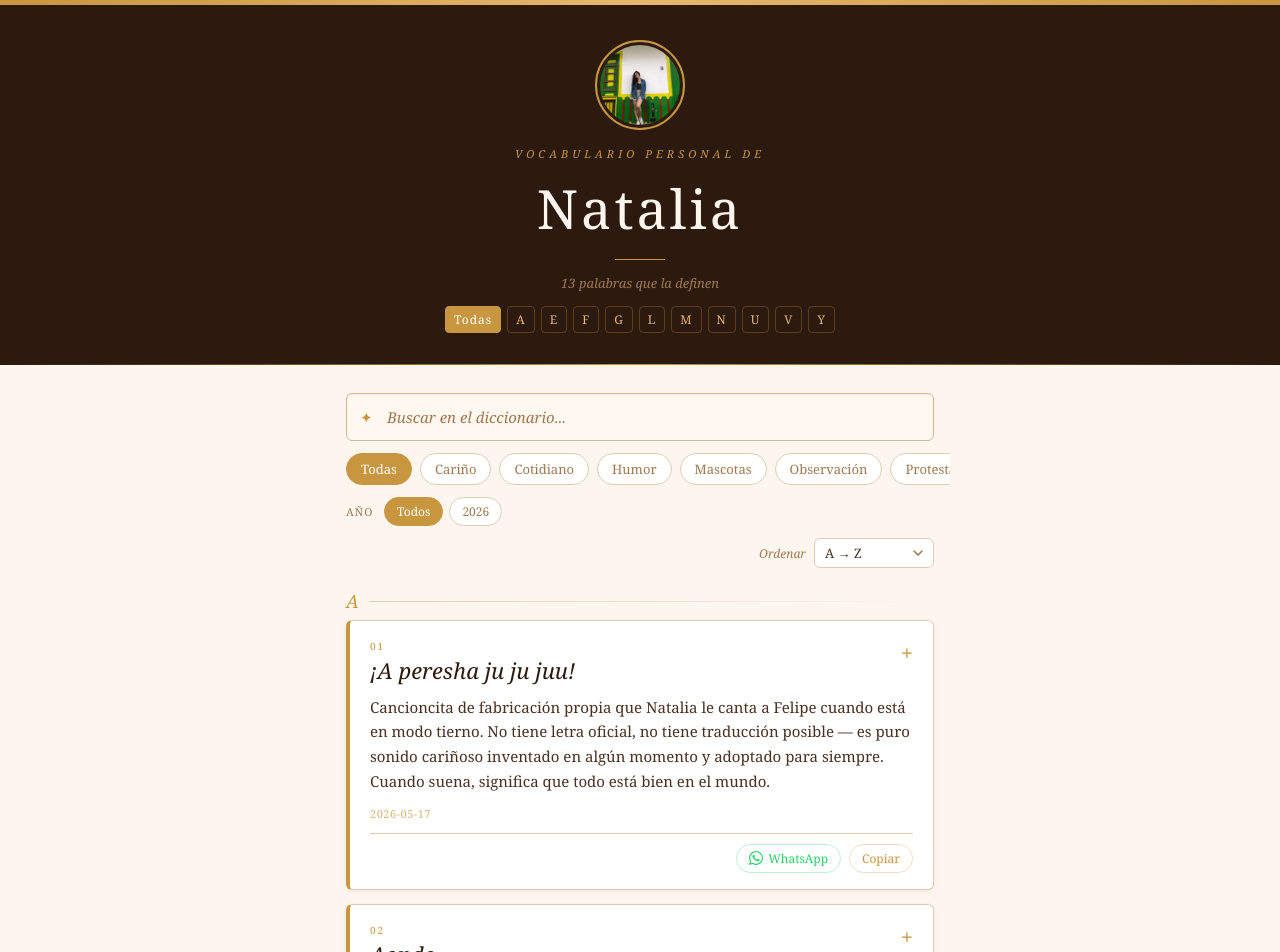
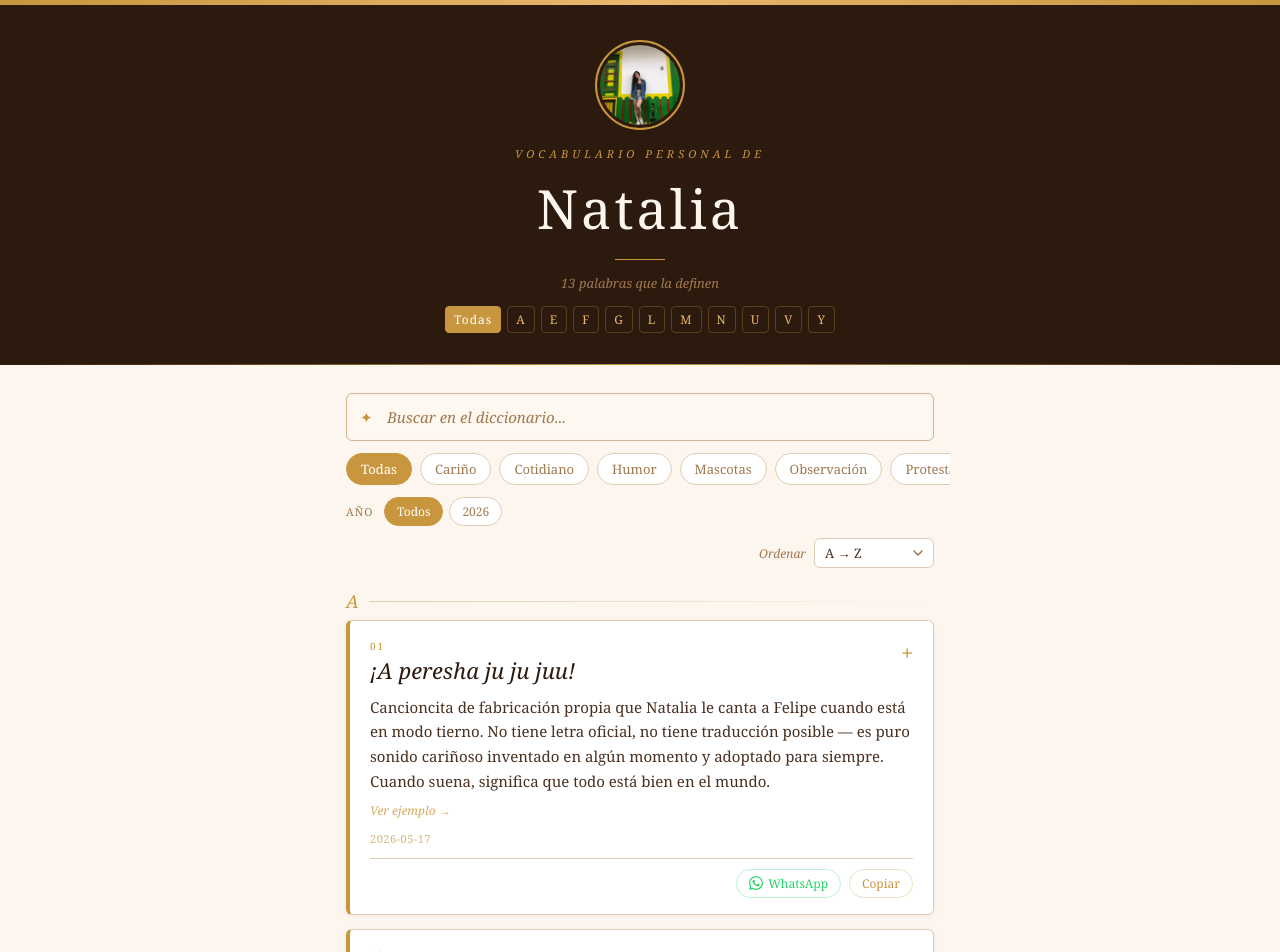
Before and after one commit to Dresk76/diccionario-natalia, a React (Vite) app: page / in a window 1280 px wide. Shown: the top 952 px of the page. Built offline with nearby package versions, Linux system fonts and the light colour scheme.

Commit message:
1. Mejorar intuitividad del ejemplo con hint y pulso en el botón 2. Mover animación pulse al bloque de animaciones en styles.css

```diff
--- a/src/App.jsx
+++ b/src/App.jsx
@@ -16,11 +16,20 @@ export default function App() {
   const [currentPage, setCurrentPage] = useState(1);
   const [activeLetter, setActiveLetter] = useState(null);
   const [activeCategory, setActiveCategory] = useState(null);
-  const [activeYear, setActiveYear] = useState(null);   // ← año seleccionado
-  const [activeMonth, setActiveMonth] = useState(null); // ← mes seleccionado
-  const [sortOrder, setSortOrder] = useState("az"); // ← "az", "recent", "oldest"
+  const [activeYear, setActiveYear] = useState(null);     // ← año seleccionado
+  const [activeMonth, setActiveMonth] = useState(null);   // ← mes seleccionado
+  const [sortOrder, setSortOrder] = useState("az");       // ← "az", "recent", "oldest"
   const [photoOpen, setPhotoOpen] = useState(false);
-  const [copiedId, setCopiedId] = useState(null); // Controla qué card mostró el mensaje de copiado
+  const [copiedId, setCopiedId] = useState(null);         // ← controla qué card mostró el mensaje de copiado
+  const [seenCards, setSeenCards] = useState(() => {
+    // Carga del localStorage las cards que ya fueron abiertas
+    // Así el pulso del + no vuelve a aparecer en visitas posteriores
+    try {
+      return new Set(JSON.parse(localStorage.getItem("seen-cards") || "[]"));
+    } catch {
+      return new Set();
+    }
+  });
 
   // Entradas ordenadas según el criterio seleccionado
   const entries = [...ENTRIES].sort((a, b) => {
@@ -30,9 +39,28 @@ export default function App() {
     return 0;
   });
 
-  // Letras únicas disponibles en el diccionario
+  // Letras únicas disponibles en el diccionario, ordenadas alfabéticamente
   const activeLetters = [...new Set(
     entries.map((e) => getInitialLetter(e.word))
+  )].sort();
+
+  // Nombres de los meses para mostrar en el filtro de fecha
+  const MONTH_NAMES = [
+    "", "Enero", "Febrero", "Marzo", "Abril", "Mayo", "Junio",
+    "Julio", "Agosto", "Septiembre", "Octubre", "Noviembre", "Diciembre"
+  ];
+
+  // Años únicos disponibles, ordenados de más reciente a más antiguo
+  const activeYears = [...new Set(
+    entries.map((e) => e.date.split("-")[0])
+  )].sort((a, b) => b - a);
+
+  // Meses disponibles según el año seleccionado
+  // Si no hay año activo, muestra todos los meses disponibles
+  const activeMonths = [...new Set(
+    entries
+      .filter((e) => activeYear ? e.date.split("-")[0] === activeYear : true)
+      .map((e) => e.date.split("-")[1])
   )].sort();
 
   // Resetea a página 1 al buscar
@@ -41,8 +69,8 @@ export default function App() {
     setCurrentPage(1);
   };
 
-  // Alterna el filtro por letra — si ya está activa la desactiva y vuelve a All
-  // Si se toca All directamente, limpia el filtro
+  // Alterna el filtro por letra — si ya está activa la desactiva y vuelve a Todas
+  // Si se toca Todas directamente, limpia el filtro y resetea la categoría
   const handleLetterClick = (letter) => {
     if (letter === null) {
       setActiveLetter(null);
@@ -56,7 +84,7 @@ export default function App() {
   // Cambia la categoría activa — si tocás la misma la desactiva, si tocás otra cambia directo
   const handleCategoryClick = (category) => {
     if (activeCategory === category) {
-      setActiveCategory(null); // ← toca la misma = desactiva
+      setActiveCategory(null);
     } else {
       setActiveCategory(category);
     }
@@ -70,7 +98,7 @@ export default function App() {
       setActiveMonth(null);
     } else {
       setActiveYear(year);
-      setActiveMonth(null); // ← resetea el mes al cambiar de año
+      setActiveMonth(null);
     }
     setCurrentPage(1);
   };
@@ -86,6 +114,7 @@ export default function App() {
   };
 
   // Entradas filtradas por búsqueda, letra y fecha — sin categoría
+  // Se usa para calcular qué categorías mostrar sin que desaparezcan al seleccionar una
   const filteredByLetterAndSearch = entries.filter((e) => {
     const matchesSearch =
       e.word.toLowerCase().includes(search.toLowerCase()) ||
@@ -102,31 +131,13 @@ export default function App() {
     return matchesSearch && matchesLetter && matchesYear && matchesMonth;
   });
 
-  // Categorías únicas disponibles según letra y búsqueda — sin filtro de categoría
+  // Categorías únicas disponibles según letra, búsqueda y fecha — sin filtro de categoría
   // Así las otras categorías no desaparecen al seleccionar una
   const activeCategories = [...new Set(
     filteredByLetterAndSearch.map((e) => e.category)
   )].sort();
 
-  // Años únicos disponibles en el diccionario, ordenados de más reciente a más antiguo
-  const activeYears = [...new Set(
-    entries.map((e) => e.date.split("-")[0])
-  )].sort((a, b) => b - a);
-
-  // Meses disponibles según el año seleccionado
-  // Si no hay año activo, muestra todos los meses disponibles
-  const MONTH_NAMES = [
-    "", "Enero", "Febrero", "Marzo", "Abril", "Mayo", "Junio",
-    "Julio", "Agosto", "Septiembre", "Octubre", "Noviembre", "Diciembre"
-  ];
-
-  const activeMonths = [...new Set(
-    entries
-      .filter((e) => activeYear ? e.date.split("-")[0] === activeYear : true)
-      .map((e) => e.date.split("-")[1])
-  )].sort();
-
-  // Aplica filtro completo — búsqueda, letra y categoría
+  // Aplica filtro completo — búsqueda, letra, fecha y categoría
   const filtered = filteredByLetterAndSearch.filter((e) => {
     const matchesCategory = activeCategory
       ? e.category === activeCategory
@@ -145,7 +156,7 @@ export default function App() {
     window.scrollTo({ top: 0, behavior: "smooth" });
   };
 
-  // Arma el texto para compartir
+  // Arma el texto para compartir por WhatsApp o copiar
   const buildShareText = (entry) => {
     return `📖 *${entry.word}*\n\n${entry.definition}\n\n_Ejemplo: ${entry.example}_\n\n— Diccionario de Natalia`;
   };
@@ -195,6 +206,7 @@ export default function App() {
 
         {/* Letras activas — filtro por inicial */}
         <div className="header__letters">
+
           {/* Botón Todas — muestra todas las entradas, activo por defecto */}
           <button
             className={`header__letter ${activeLetter === null ? "header__letter--active" : ""}`}
@@ -215,6 +227,7 @@ export default function App() {
               {letter}
             </button>
           ))}
+
         </div>
       </header>
 
@@ -295,6 +308,7 @@ export default function App() {
                 Todos
               </button>
 
+              {/* Chips de año — filtran por año */}
               {activeYears.map((year) => (
                 <button
                   key={year}
@@ -305,6 +319,7 @@ export default function App() {
                   {year}
                 </button>
               ))}
+
             </div>
           </div>
 
@@ -314,7 +329,7 @@ export default function App() {
               <span className="date-filter-label">Mes</span>
               <div className="date-chips">
 
-                {/* Botón Todo el año */}
+                {/* Botón Todos los meses */}
                 <button
                   className={`date-chip ${activeMonth === null ? "date-chip--active" : ""}`}
                   onClick={() => { setActiveMonth(null); setCurrentPage(1); }}
@@ -323,6 +338,7 @@ export default function App() {
                   Todos
                 </button>
 
+                {/* Chips de mes — filtran por mes */}
                 {activeMonths.map((month) => (
                   <button
                     key={month}
@@ -333,6 +349,7 @@ export default function App() {
                     {MONTH_NAMES[parseInt(month)]}
                   </button>
                 ))}
+
               </div>
             </div>
           )}
@@ -340,7 +357,7 @@ export default function App() {
         </div>
       )}
 
-      {/* INDICADOR DE RESULTADOS — aparece cuando hay cualquier filtro activo ← acá */}
+      {/* INDICADOR DE RESULTADOS — aparece cuando hay cualquier filtro activo */}
       {(search || activeLetter || activeCategory || activeYear || activeMonth) && (
         <p className="results-count">
           {filtered.length === 0
@@ -350,7 +367,7 @@ export default function App() {
         </p>
       )}
 
-      {/* ORDENAR — dropdown discreto encima de la lista ← acá */}
+      {/* ORDENAR — dropdown alineado a la derecha encima de la lista */}
       <div className="sort-wrapper">
         <label className="sort-label" htmlFor="sort-select">Ordenar</label>
         <select
@@ -374,11 +391,11 @@ export default function App() {
             const isOpen = open === entry.id;
             const realIndex = entries.findIndex((e) => e.id === entry.id);
 
-            // Muestra separador de letra solo cuando no hay filtro de letra activo
-            // Compara la letra inicial de la entrada actual con la anterior
+            // Letra inicial de la entrada actual y la anterior
             const currentLetter = getInitialLetter(entry.word);
             const prevEntry = currentEntries[index - 1];
             const prevLetter = prevEntry ? getInitialLetter(prevEntry.word) : null;
+
             // Muestra separador solo cuando:
             // - No hay filtro de letra activo
             // - No hay búsqueda activa
@@ -397,11 +414,23 @@ export default function App() {
                   </div>
                 )}
 
+                {/* TARJETA DE ENTRADA */}
                 <div
                   className={`card ${isOpen ? "card--open" : ""}`}
-                  onClick={() => setOpen(isOpen ? null : entry.id)}
+                  onClick={() => {
+                    // Marca la card como vista y guarda en localStorage
+                    // El pulso del + no vuelve a aparecer después de abrir
+                    if (!seenCards.has(entry.id)) {
+                      const updated = new Set(seenCards);
+                      updated.add(entry.id);
+                      setSeenCards(updated);
+                      localStorage.setItem("seen-cards", JSON.stringify([...updated]));
+                    }
+                    setOpen(isOpen ? null : entry.id);
+                  }}
                 >
-                  {/* Número y palabra */}
+
+                  {/* Encabezado de la card — número, palabra y botón toggle */}
                   <div className="card__header">
                     <div>
                       <span className="card__number">
@@ -409,13 +438,19 @@ export default function App() {
                       </span>
                       <h2 className="card__word">{entry.word}</h2>
                     </div>
-                    <span className={`card__toggle ${isOpen ? "card__toggle--open" : ""}`}>
+                    {/* Botón + con pulso suave — pulsa solo si la card nunca fue abierta */}
+                    <span className={`card__toggle ${isOpen ? "card__toggle--open" : ""} ${!isOpen && !seenCards.has(entry.id) ? "card__toggle--pulse" : ""}`}>
                       +
                     </span>
                   </div>
 
                   {/* Definición — siempre visible */}
                   <p className="card__definition">{entry.definition}</p>
+
+                  {/* Hint "Ver ejemplo" — visible solo cuando la card está cerrada */}
+                  {!isOpen && entry.example && (
+                    <p className="card__hint">Ver ejemplo →</p>
+                  )}
 
                   {/* Ejemplo — solo visible al abrir la card */}
                   {isOpen && entry.example && (
--- a/src/styles.css
+++ b/src/styles.css
@@ -591,6 +591,21 @@ body {
 }
 
 /* =============================================
+   HINT DE EJEMPLO — Texto que indica que hay
+   contenido adicional al tocar la card
+   ============================================= */
+
+/* Texto "Ver ejemplo →" — visible solo cuando la card está cerrada */
+.card__hint {
+  font-size: 12px;
+  color: var(--color-accent);
+  margin-top: 8px;
+  font-style: italic;
+  opacity: 0.8;
+  transition: opacity 0.2s ease;
+}
+
+/* =============================================
    BLOQUE DE EJEMPLO — Aparece al abrir la tarjeta
    ============================================= */
 .card__example {
@@ -762,6 +777,19 @@ body {
   to   { opacity: 1; transform: translateY(0); }
 }
 
+/* Animación de pulso para el botón + */
+/* Llama la atención suavemente sin ser invasivo */
+@keyframes pulse {
+  0%   { transform: scale(1);    opacity: 1; }
+  50%  { transform: scale(1.25); opacity: 0.6; }
+  100% { transform: scale(1);    opacity: 1; }
+}
+
+/* Clase que aplica el pulso — solo cuando la card está cerrada */
+.card__toggle--pulse {
+  animation: pulse 2s ease-in-out infinite;
+}
+
 /* =============================================
    RESPONSIVE — Ajustes por tamaño de pantalla
    Todo lo que depende del tamaño de pantalla
@@ -860,4 +888,9 @@ body {
   .sort-select:hover {
     border-color: var(--color-accent);
   }
+
+  /* Hover hint de ejemplo */
+  .card:hover .card__hint {
+    opacity: 1;
+  }
 }
```
